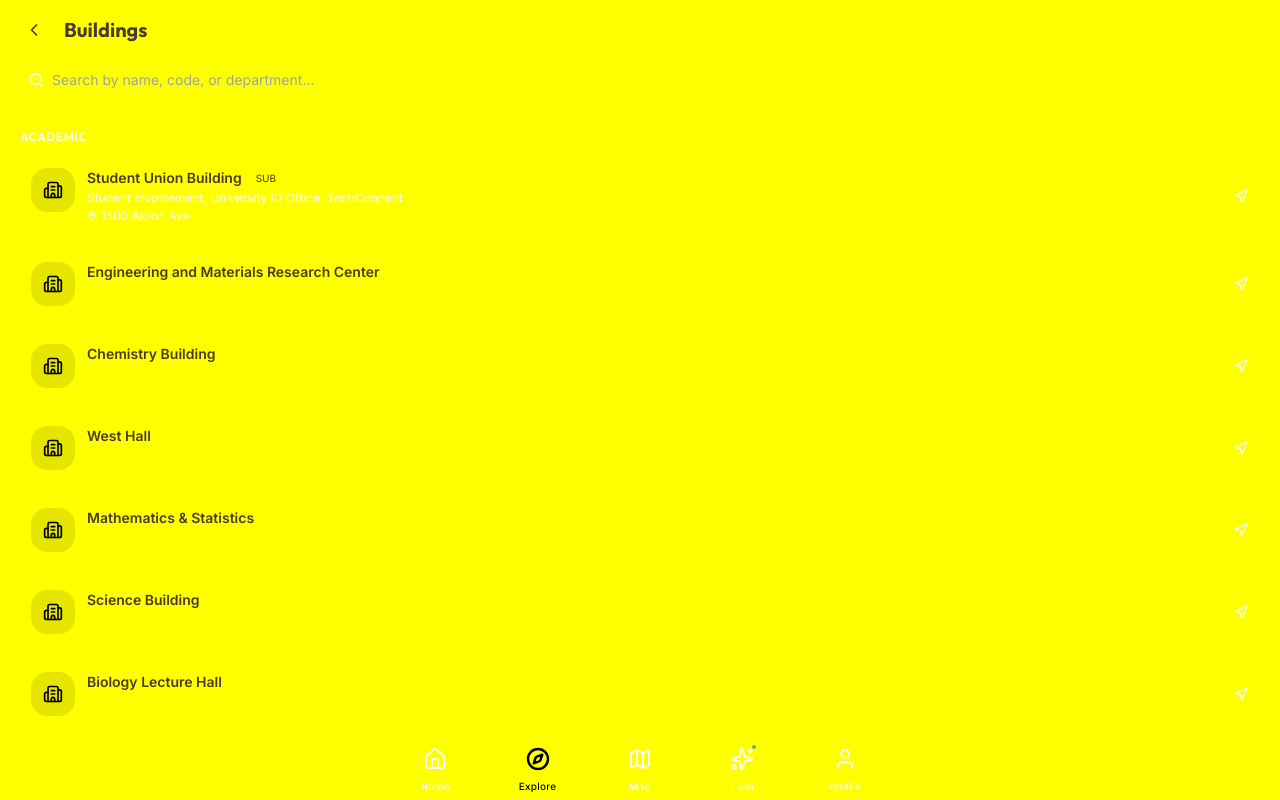
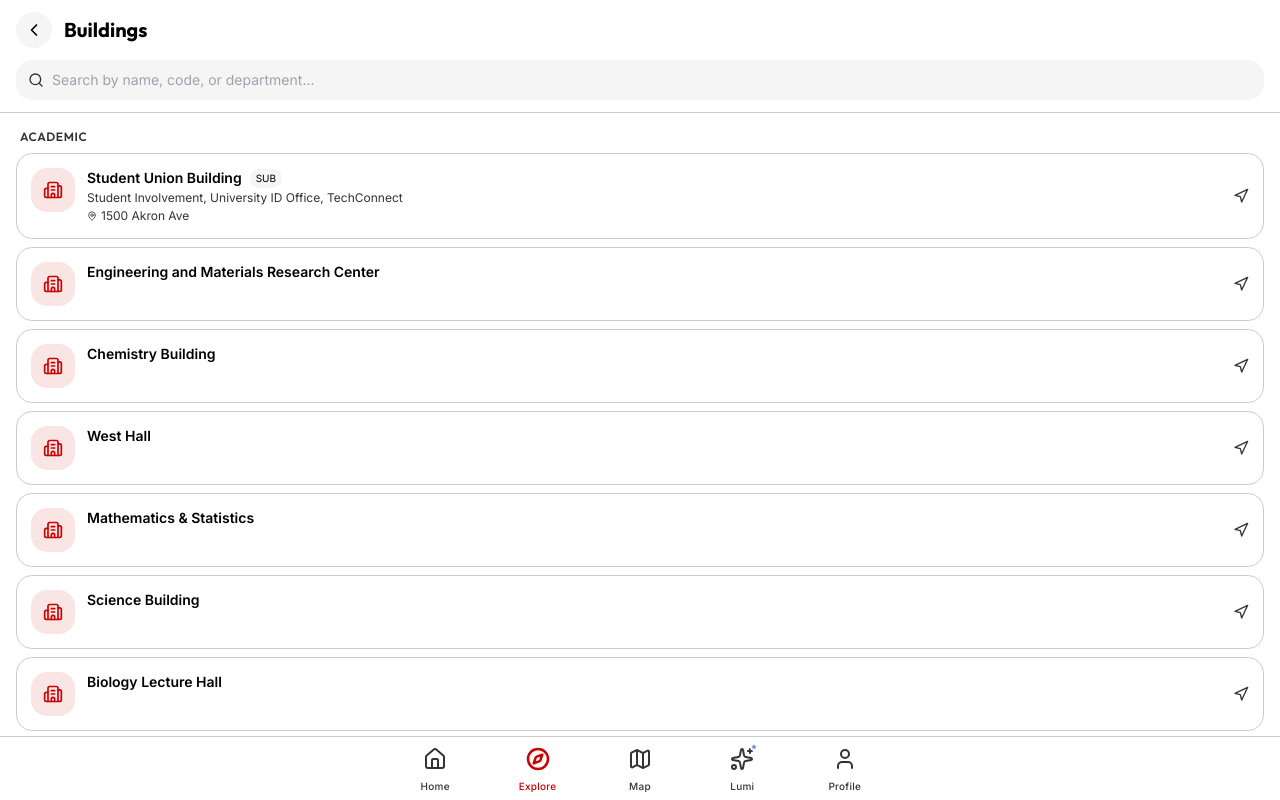
Before and after one commit to ompatil0305/lumisync, a React (Vite) app: page /explore/buildings in a window 1280 px wide. Built offline with nearby package versions, Linux system fonts and the light colour scheme.

Commit message:
style: apply Texas Tech HSL color rebrand at root and redesign campus map experience

```diff
--- a/src/index.css
+++ b/src/index.css
@@ -11,55 +11,49 @@
 
 @layer base {
   :root {
-    /* --- Lumisync Brand (Texas Tech Red / Black) --- */
-    --lumi-blue:         204 0 0;     /* Texas Tech Red #CC0000 */
-    --lumi-blue-hover:   153 0 0;     /* Red-800 */
-    --lumi-gold:         180 143 42;
-    --lumi-green:        21 128 61;
-
-    /* --- University Dynamic Accent (overridden per university) --- */
-    --uni-primary: 204 0 0;
-    --uni-primary-foreground: 255 255 255;
+    /* --- Texas Tech Brand HSL Tokens --- */
+    --uni-primary: 0 100% 40%;              /* Texas Tech Red #CC0000 */
+    --uni-primary-foreground: 0 0% 100%;    /* White #FFFFFF */
 
     /* --- shadcn/ui tokens (Light) --- */
-    --background: 250 250 249;         /* Warm White */
-    --foreground: 28 25 23;            /* Stone-900 */
-    --card: 255 255 255;               /* White */
-    --card-foreground: 28 25 23;
-    --popover: 255 255 255;
-    --popover-foreground: 28 25 23;
-    --primary: 204 0 0;               /* Texas Tech Red */
-    --primary-foreground: 255 255 255;
-    --secondary: 245 245 244;          /* Stone-100 */
-    --secondary-foreground: 28 25 23;
-    --muted: 245 245 244;
-    --muted-foreground: 120 113 108;   /* Stone-500 */
-    --accent: 231 229 228;             /* Stone-200 */
-    --accent-foreground: 28 25 23;
-    --destructive: 185 28 28;          /* Soft Red */
-    --destructive-foreground: 255 255 255;
-    --border: 231 229 228;             /* Stone-200 */
-    --input: 231 229 228;
-    --ring: 204 0 0;                 /* Texas Tech Red ring */
+    --background: 0 0% 100%;                /* White #FFFFFF */
+    --foreground: 0 0% 0%;                  /* Black #000000 */
+    --card: 0 0% 100%;                      /* White */
+    --card-foreground: 0 0% 0%;
+    --popover: 0 0% 100%;
+    --popover-foreground: 0 0% 0%;
+    --primary: 0 100% 40%;                  /* Texas Tech Red */
+    --primary-foreground: 0 0% 100%;
+    --secondary: 0 0% 96.1%;                /* Light Gray #F5F5F5 */
+    --secondary-foreground: 0 0% 0%;
+    --muted: 0 0% 96.1%;
+    --muted-foreground: 0 0% 20%;           /* Mid Gray #333333 */
+    --accent: 0 0% 96.1%;
+    --accent-foreground: 0 0% 0%;
+    --destructive: 0 84.2% 60.2%;          /* Genuine alert red */
+    --destructive-foreground: 0 0% 100%;
+    --border: 0 0% 80%;                    /* Border Gray #CCCCCC */
+    --input: 0 0% 80%;
+    --ring: 0 100% 40%;
     --radius: 0.75rem;
 
     /* --- Sidebar tokens --- */
-    --sidebar-background: 250 250 249;
-    --sidebar-foreground: 28 25 23;
-    --sidebar-primary: 28 25 23;
-    --sidebar-primary-foreground: 255 255 255;
-    --sidebar-accent: 245 245 244;
-    --sidebar-accent-foreground: 28 25 23;
-    --sidebar-border: 231 229 228;
-    --sidebar-ring: 204 0 0;
+    --sidebar-background: 0 0% 100%;
+    --sidebar-foreground: 0 0% 20%;
+    --sidebar-primary: 0 100% 40%;
+    --sidebar-primary-foreground: 0 0% 100%;
+    --sidebar-accent: 0 0% 96.1%;
+    --sidebar-accent-foreground: 0 0% 0%;
+    --sidebar-border: 0 0% 80%;
+    --sidebar-ring: 0 100% 40%;
 
     /* --- Status Colors --- */
-    --success: 21 128 61;
-    --success-fg: 255 255 255;
-    --warning: 180 83 9;
-    --warning-fg: 255 255 255;
-    --info: 204 0 0;
-    --info-fg: 255 255 255;
+    --success: 142.1 76.2% 36.3%;          /* Green */
+    --success-fg: 0 0% 100%;
+    --warning: 38 92% 50%;                 /* Amber */
+    --warning-fg: 0 0% 100%;
+    --info: 0 100% 40%;
+    --info-fg: 0 0% 100%;
 
     /* --- Typography Scale --- */
     --font-display: 'Outfit', -apple-system, sans-serif;
@@ -72,35 +66,35 @@
   }
 
   .dark {
-    --uni-primary: 255 69 58;          /* Vibrant Red for dark theme */
-    --background: 20 20 19;            /* Warm near-black */
-    --foreground: 250 250 249;         /* Warm off-white */
-    --card: 28 27 26;                  /* Stone-900 surface */
-    --card-foreground: 250 250 249;
-    --popover: 28 27 26;
-    --popover-foreground: 250 250 249;
-    --primary: 255 69 58;              /* Vibrant Red in dark */
-    --primary-foreground: 255 255 255;
-    --secondary: 36 35 34;             /* Slightly lighter */
-    --secondary-foreground: 250 250 249;
-    --muted: 36 35 34;
-    --muted-foreground: 168 162 158;   /* Stone-400 */
-    --accent: 46 44 43;
-    --accent-foreground: 250 250 249;
-    --destructive: 185 28 28;
-    --destructive-foreground: 255 255 255;
-    --border: 46 44 43;
-    --input: 46 44 43;
-    --ring: 255 69 58;                /* Vibrant Red for dark ring */
+    --uni-primary: 0 100% 40%;              /* Texas Tech Red */
+    --background: 0 0% 0%;                  /* Texas Tech Black #000000 */
+    --foreground: 0 0% 100%;                /* White #FFFFFF */
+    --card: 0 0% 8%;                        /* Near black card surface */
+    --card-foreground: 0 0% 100%;
+    --popover: 0 0% 8%;
+    --popover-foreground: 0 0% 100%;
+    --primary: 0 100% 40%;                  /* Texas Tech Red */
+    --primary-foreground: 0 0% 100%;
+    --secondary: 0 0% 15%;                  /* Dark Gray */
+    --secondary-foreground: 0 0% 100%;
+    --muted: 0 0% 15%;
+    --muted-foreground: 0 0% 70%;
+    --accent: 0 0% 15%;
+    --accent-foreground: 0 0% 100%;
+    --destructive: 0 62.8% 30.6%;
+    --destructive-foreground: 0 0% 100%;
+    --border: 0 0% 20%;
+    --input: 0 0% 20%;
+    --ring: 0 100% 40%;
 
-    --sidebar-background: 20 20 19;
-    --sidebar-foreground: 231 229 228;
-    --sidebar-primary: 250 250 249;
-    --sidebar-primary-foreground: 20 20 19;
-    --sidebar-accent: 36 35 34;
-    --sidebar-accent-foreground: 231 229 228;
-    --sidebar-border: 46 44 43;
-    --sidebar-ring: 255 69 58;
+    --sidebar-background: 0 0% 0%;
+    --sidebar-foreground: 0 0% 70%;
+    --sidebar-primary: 0 100% 40%;
+    --sidebar-primary-foreground: 0 0% 100%;
+    --sidebar-accent: 0 0% 15%;
+    --sidebar-accent-foreground: 0 0% 100%;
+    --sidebar-border: 0 0% 20%;
+    --sidebar-ring: 0 100% 40%;
   }
 }
 
@@ -119,8 +113,8 @@
   }
 
   body {
-    background-color: rgb(var(--background));
-    color: rgb(var(--foreground));
+    background-color: hsl(var(--background));
+    color: hsl(var(--foreground));
     font-family: var(--font-body);
     font-feature-settings: 'cv11', 'ss01', 'ss03';
   }
@@ -139,14 +133,14 @@
   .font-mono    { font-family: var(--font-mono); }
 
   /* University dynamic accent */
-  .uni-accent-bg     { background-color: rgb(var(--uni-primary)); }
-  .uni-accent-text   { color: rgb(var(--uni-primary)); }
-  .uni-accent-border { border-color: rgb(var(--uni-primary) / 0.3); }
-  .uni-accent-ring   { --tw-ring-color: rgb(var(--uni-primary) / 0.4); }
+  .uni-accent-bg     { background-color: hsl(var(--uni-primary)); }
+  .uni-accent-text   { color: hsl(var(--uni-primary)); }
+  .uni-accent-border { border-color: hsl(var(--uni-primary) / 0.3); }
+  .uni-accent-ring   { --tw-ring-color: hsl(var(--uni-primary) / 0.4); }
 
   /* Deep Blue accent (primary action) */
-  .lumi-blue { color: #1D4ED8; }
-  .lumi-blue-bg { background-color: #1D4ED8; }
+  .lumi-blue { color: hsl(var(--primary)); }
+  .lumi-blue-bg { background-color: hsl(var(--primary)); }
   .lumi-gold { color: #B48F2A; }
 }
 
@@ -167,11 +161,11 @@
 ::-webkit-scrollbar { width: 4px; height: 4px; }
 ::-webkit-scrollbar-track { background: transparent; }
 ::-webkit-scrollbar-thumb {
-  background: rgb(var(--muted-foreground) / 0.25);
+  background: hsl(var(--muted-foreground) / 0.25);
   border-radius: 999px;
 }
 ::-webkit-scrollbar-thumb:hover {
-  background: rgb(var(--muted-foreground) / 0.45);
+  background: hsl(var(--muted-foreground) / 0.45);
 }
 
 /* ============================================
@@ -184,9 +178,9 @@
 .skeleton-shimmer {
   background: linear-gradient(
     90deg,
-    rgb(var(--muted)) 25%,
-    rgb(var(--muted-foreground) / 0.08) 50%,
-    rgb(var(--muted)) 75%
+    hsl(var(--muted)) 25%,
+    hsl(var(--muted-foreground) / 0.08) 50%,
+    hsl(var(--muted)) 75%
   );
   background-size: 200% 100%;
   animation: shimmer 1.6s ease-in-out infinite;
--- a/src/pages/Explore.tsx
+++ b/src/pages/Explore.tsx
@@ -7,14 +7,14 @@ import {
 import { motion } from 'framer-motion';
 
 const categories = [
-  { label: 'Dining', description: '17 venues · 50+ concepts', icon: UtensilsCrossed, path: '/explore/dining', color: 'text-red-500 bg-red-500/10' },
-  { label: 'Parking', description: 'Live lot availability', icon: Car, path: '/explore/parking', color: 'text-emerald-500 bg-emerald-500/10' },
-  { label: 'Buildings', description: 'Find any room or hall', icon: Building2, path: '/explore/buildings', color: 'text-blue-500 bg-blue-500/10' },
-  { label: 'Jobs', description: 'On-campus & work-study', icon: Briefcase, path: '/explore/jobs', color: 'text-purple-500 bg-purple-500/10' },
-  { label: 'Events', description: 'TechEvents calendar', icon: CalendarDays, path: '/explore/events', color: 'text-orange-500 bg-orange-500/10' },
-  { label: 'Organizations', description: '500+ student orgs', icon: Users, path: '/explore/orgs', color: 'text-pink-500 bg-pink-500/10' },
-  { label: 'Shuttle', description: 'Live bus tracking', icon: Bus, path: '/explore/shuttle', color: 'text-amber-500 bg-amber-500/10' },
-  { label: 'Search', description: 'Search everything', icon: Search, path: '/search', color: 'text-gray-500 bg-gray-500/10' },
+  { label: 'Dining', description: '17 venues · 50+ concepts', icon: UtensilsCrossed, path: '/explore/dining', color: 'text-primary bg-primary/10' },
+  { label: 'Parking', description: 'Live lot availability', icon: Car, path: '/explore/parking', color: 'text-primary bg-primary/10' },
+  { label: 'Buildings', description: 'Find any room or hall', icon: Building2, path: '/explore/buildings', color: 'text-primary bg-primary/10' },
+  { label: 'Jobs', description: 'On-campus & work-study', icon: Briefcase, path: '/explore/jobs', color: 'text-primary bg-primary/10' },
+  { label: 'Events', description: 'TechEvents calendar', icon: CalendarDays, path: '/explore/events', color: 'text-primary bg-primary/10' },
+  { label: 'Organizations', description: '500+ student orgs', icon: Users, path: '/explore/orgs', color: 'text-primary bg-primary/10' },
+  { label: 'Shuttle', description: 'Live bus tracking', icon: Bus, path: '/explore/shuttle', color: 'text-primary bg-primary/10' },
+  { label: 'Search', description: 'Search everything', icon: Search, path: '/search', color: 'text-primary bg-primary/10' },
 ];
 
 export default function Explore() {
--- a/src/pages/explore/BuildingsScreen.tsx
+++ b/src/pages/explore/BuildingsScreen.tsx
@@ -12,7 +12,7 @@ export default function BuildingsScreen() {
     b.name.toLowerCase().includes(query.toLowerCase()) ||
     b.abbreviation?.toLowerCase().includes(query.toLowerCase()) ||
     b.departments?.some(d => d.toLowerCase().includes(query.toLowerCase())) ||
-    b.officialNumber.toLowerCase().includes(query.toLowerCase())
+    (b.officialNumber && b.officialNumber !== 'N/A' && b.officialNumber.toLowerCase().includes(query.toLowerCase()))
   );
 
   const categories = ['academic', 'dining', 'parking', 'residence', 'recreation', 'library', 'admin', 'other'] as const;
--- a/src/providers/texasTechProvider.ts
+++ b/src/providers/texasTechProvider.ts
@@ -349,7 +349,7 @@ export const texasTechProvider: UniversityProvider = {
       .filter(
         (b) =>
           b.name.toLowerCase().includes(q) ||
-          b.officialNumber.toLowerCase().includes(q) ||
+          (b.officialNumber && b.officialNumber !== 'N/A' && b.officialNumber.toLowerCase().includes(q)) ||
           b.aliases.some((a) => a.toLowerCase().includes(q)) ||
           b.abbreviation?.toLowerCase().includes(q) ||
           b.departments?.some((d) => d.toLowerCase().includes(q))
@@ -359,7 +359,7 @@ export const texasTechProvider: UniversityProvider = {
           id: b.id,
           type: 'building',
           title: b.name,
-          subtitle: (b.abbreviation || b.officialNumber) + (b.departments && b.departments.length > 0 ? ` - ${b.departments[0]}` : ''),
+          subtitle: (b.abbreviation || (b.officialNumber !== 'N/A' ? b.officialNumber : '')) + (b.departments && b.departments.length > 0 ? ` - ${b.departments[0]}` : ''),
           icon: 'Building2',
           coordinates: [b.coordinates.lat, b.coordinates.lng],
           category: b.category,
```
Also changed, not shown: src/pages/CampusMap.tsx (+65 -9 lines), public/manifest.json.
